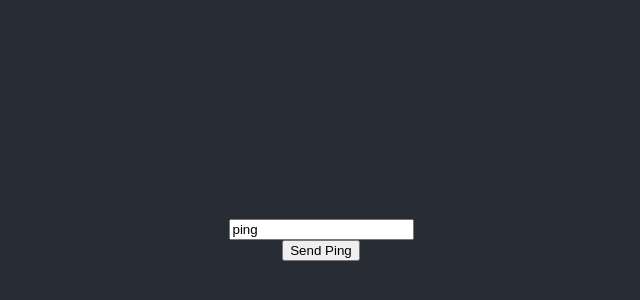
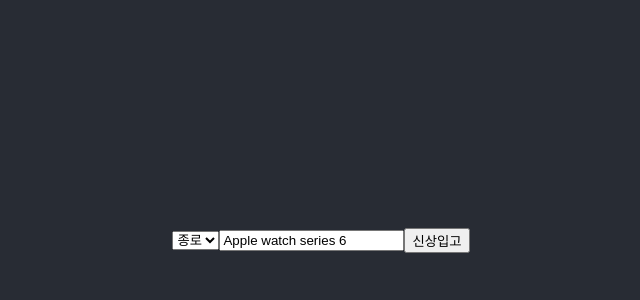
Before and after one commit to greenfrog82/DNAoneteam, a React (Create React App) app in the folder dna-front/: page / in a window 1280 px wide. Shown: the part 160-460 px from the top of the page, without its empty margins (319-959 px from the left). Built offline with nearby package versions, Linux system fonts and the light colour scheme.

Commit message:
[Front] add new goods for each store.

```diff
--- a/dna-front/src/App.css
+++ b/dna-front/src/App.css
@@ -17,7 +17,7 @@
   background-color: #282c34;
   min-height: 100vh;
   display: flex;
-  flex-direction: column;
+  /*flex-direction: column;*/
   align-items: center;
   justify-content: center;
   font-size: calc(10px + 2vmin);
--- a/dna-front/src/App.js
+++ b/dna-front/src/App.js
@@ -3,21 +3,39 @@ import axios from 'axios';
 import './App.css';
 
 function App() {
-  const [ping, setPing] = useState({msg: 'ping'});
-  // const HOST = 'http://localhost:8000';
-  const HOST = 'https://03imqbt3t8.execute-api.ap-northeast-2.amazonaws.com/api';
+  const [storeInfo, setStoreInfo] = useState({
+      store: 'jongno',
+      product: 'Apple watch series 6'
+  });
+//   const HOST = 'http://localhost:8000';
+  const HOST = 'https://l155m9dcql.execute-api.ap-northeast-2.amazonaws.com/api';
 
   return (
     <div className="App">
       <header className="App-header">
-        <input type="text" value={ping.msg} onChange={
+        <select onChange={
             (e) => {
-                setPing({msg: e.target.value})
+                const value = e.target.value;
+                setStoreInfo(preState => {
+                    return {...preState, store: value}
+                });
+            }
+        }>
+            <option value="jongno">종로</option>
+            <option value="gangnam">강남</option>
+            <option value="pangyo">판교</option>
+        </select>
+        <input type="text" value={storeInfo.product} onChange={
+            (e) => {
+                const value = e.target.value;
+                setStoreInfo(preState => {
+                    return {...preState, product: value}
+                });
             }
         }/>
         <button onClick={
             () => {
-                axios.post(`${HOST}/ping`, ping)
+                axios.post(`${HOST}/warehouse`, storeInfo)
                 .then(function (response) {
                     alert(response.data);
                 }).catch(function (error) {
@@ -25,7 +43,7 @@ function App() {
                 });
             }
         }>
-        Send Ping
+        신상입고
         </button>
       </header>
     </div>
```
